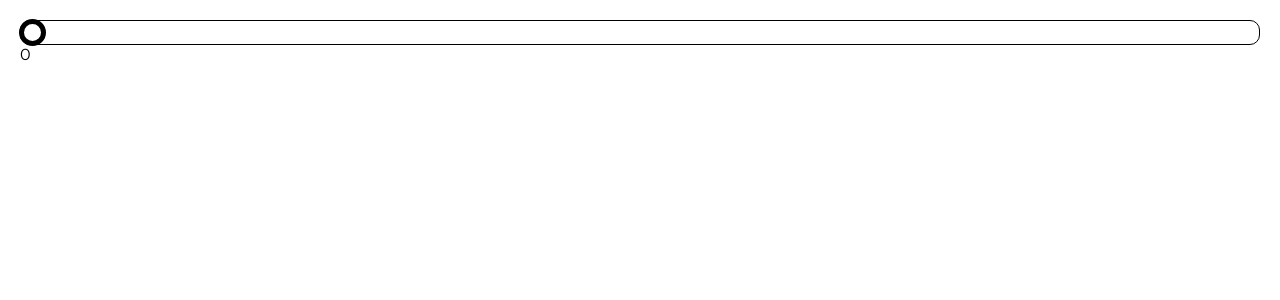
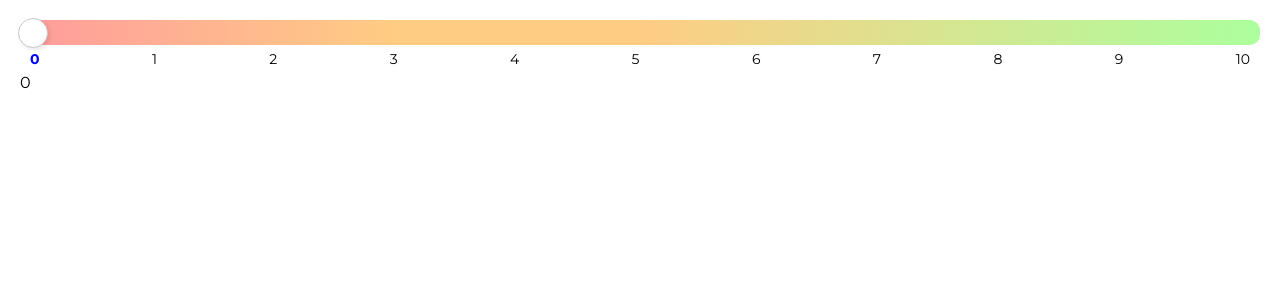
Before and after one commit to xfvelocity/plot-ponder, a React (Vite) app: page / in a window 1280 px wide. Shown: the top 300 px of the page. Built offline with nearby package versions, Linux system fonts and the light colour scheme.

Commit message:
added more functionality & better styling

```diff
--- a/src/components/basic/slider/PPSlider.tsx
+++ b/src/components/basic/slider/PPSlider.tsx
@@ -2,37 +2,47 @@ import { useRef, useState } from "react";
 import "./ppSlider.scss";
 
 const PPSlider = () => {
+  // ** Data **
   const sliderElement = useRef<HTMLDivElement | null>(null);
   const selectorElement = useRef<HTMLDivElement | null>(null);
 
   const [selectedNumber, setSelectedNumber] = useState(0);
 
-  const handleMouseMove = (e: MouseEvent): void => {
-    if (!selectorElement.current || !sliderElement.current) return;
-
-    // Calculate the progress made along the bar in decimals 0-10
-    const decimalProgress: number =
-      (e.clientX / sliderElement.current.clientWidth) * 10;
-
-    // Round to the nearest 0.5
-    const rating: string = (Math.round(decimalProgress * 2) / 2).toFixed(2);
-    setSelectedNumber(parseFloat(rating));
-
-    // Get the element with the matching id and move the selector to that position
-    const sliderValue = document.getElementById(rating);
-
-    selectorElement.current.style.left = `${sliderValue?.offsetLeft}px`;
-  };
-
+  // ** Methods **
   const startTracking = (): void => {
     window.addEventListener("mousemove", handleMouseMove);
   };
 
   const stopTracking = (): void => {
     window.removeEventListener("mousemove", handleMouseMove);
+
+    if (selectorElement.current && selectedNumber * 10 >= 100) {
+      // Move the selector left in 5% increments
+      selectorElement.current.style.left = `${selectedNumber * 10}%`;
+    }
   };
 
   window.addEventListener("mouseup", stopTracking);
+
+  const handleMouseMove = (e: MouseEvent): void => {
+    if (!selectorElement.current || !sliderElement.current) return;
+
+    const rect: DOMRect = sliderElement.current.getBoundingClientRect();
+    const moveX: number = e.clientX - rect.left - 10;
+
+    if (sliderElement.current.clientWidth > moveX && moveX >= -10) {
+      // Calculate the progress made along the bar in decimals 0-10
+      const decimalProgress: number =
+        (e.clientX / sliderElement.current.clientWidth) * 10;
+
+      // Round to the nearest 0.5
+      const rating: string = (Math.floor(decimalProgress * 2) / 2).toFixed(2);
+
+      setSelectedNumber(parseFloat(rating));
+
+      selectorElement.current.style.left = `${moveX}px`;
+    }
+  };
 
   return (
     <>
@@ -43,13 +53,18 @@ const PPSlider = () => {
           onMouseDown={startTracking}
           onTouchStart={startTracking}
         />
+      </div>
 
-        {[...Array(21)].map((_, i) => (
-          <div
+      <div className="pp-slider-values">
+        {[...Array(11)].map((_, i) => (
+          <span
             key={i}
-            id={(i / 2).toFixed(2).toString()}
-            className="pp-slider-value"
-          />
+            className={`pp-slider-value ${
+              selectedNumber === i ? "pp-slider-value-selected" : ""
+            }`}
+          >
+            {i}
+          </span>
         ))}
       </div>
 
--- a/src/components/basic/slider/ppSlider.scss
+++ b/src/components/basic/slider/ppSlider.scss
@@ -1,22 +1,48 @@
 .pp-slider {
   position: relative;
   width: 100%;
-  border: 1px solid black;
   height: 25px;
   border-radius: 10px;
   display: flex;
   justify-content: space-between;
+  background: linear-gradient(
+    90deg,
+    #ff9c9c 0%,
+    #ffcc84 30%,
+    #ffcc84 50%,
+    #acff9e 100%
+  );
 
   &-selector {
     position: absolute;
     left: -2px;
     top: -2px;
     border-radius: 50%;
-    border: 5px solid black;
-    height: 27px;
-    width: 27px;
+    background-color: white;
+    border: 1px solid rgb(201, 201, 201);
+    box-shadow: 2px 2px 4px rgba(0, 0, 0, 0.1);
+    height: 30px;
+    width: 30px;
+    cursor: grab;
+
+    &:active {
+      cursor: grabbing;
+    }
+  }
+
+  &-values {
+    padding: 5px 10px;
+    display: flex;
+    justify-content: space-between;
+    align-items: center;
   }
 
   &-value {
+    font-size: 14px;
+
+    &-selected {
+      color: blue;
+      font-weight: 700;
+    }
   }
 }
```
